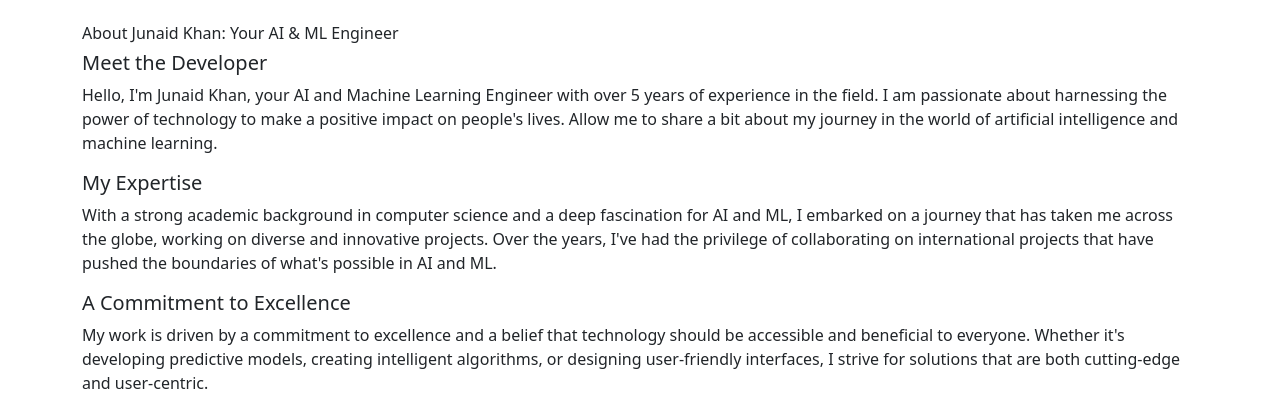
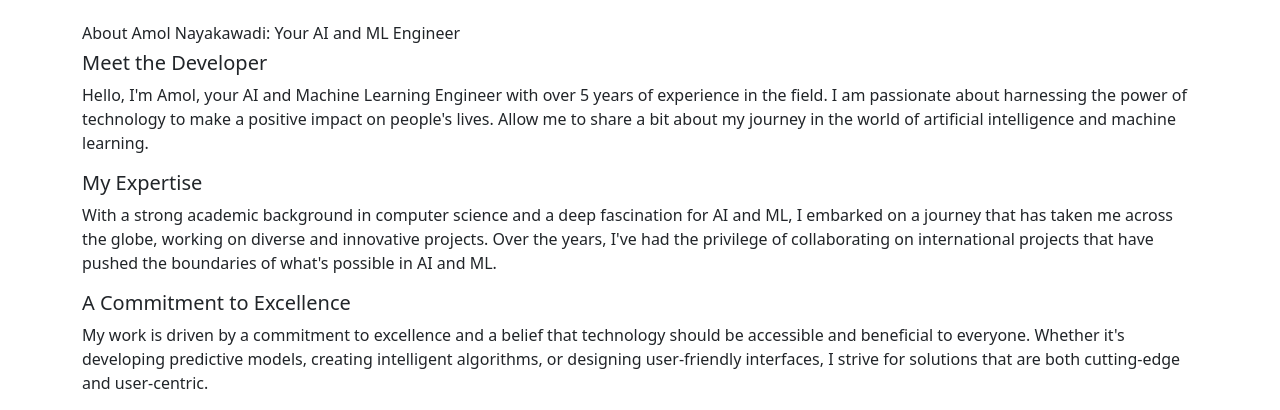
Before and after one commit to amolnayakawadi/Medicine_recommendation_system, a Flask app: page /developer in a window 1280 px wide. Shown: the top 410 px of the page. Run offline with Flask 3, Linux system fonts and the light colour scheme; parts of the project's set-up code (start-up, migrations or seed data) failed here and were passed over.

Commit message:
Update developer.html

```diff
--- a/templates/developer.html
+++ b/templates/developer.html
@@ -9,11 +9,11 @@
   <body>
 
   <div class="container my-4 mt-4">
-<h6>    About Junaid Khan: Your AI & ML Engineer
+<h6>    About Amol Nayakawadi: Your AI and ML Engineer
 </h6>
 <h5>Meet the Developer</h5>
 
-<p>Hello, I'm Junaid Khan, your AI and Machine Learning Engineer with over 5 years of experience in the field. I am passionate about harnessing the power of technology to make a positive impact on people's lives. Allow me to share a bit about my journey in the world of artificial intelligence and machine learning.
+<p>Hello, I'm Amol, your AI and Machine Learning Engineer with over 5 years of experience in the field. I am passionate about harnessing the power of technology to make a positive impact on people's lives. Allow me to share a bit about my journey in the world of artificial intelligence and machine learning.
 </p>
 <h5>My Expertise
 </h5>
```
